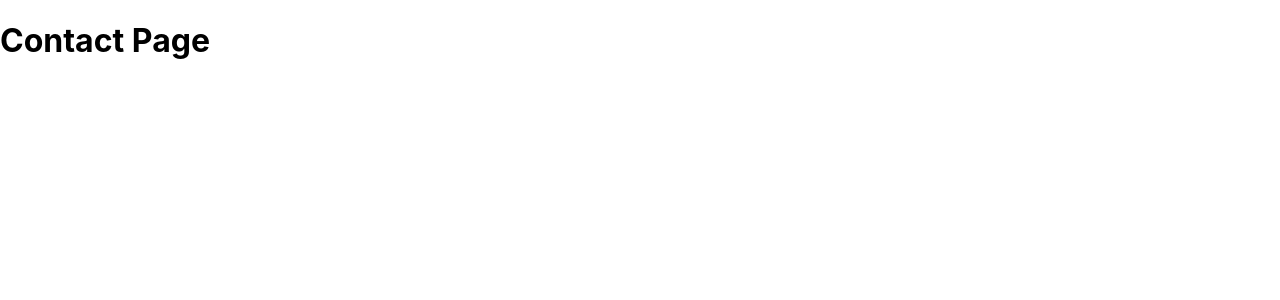
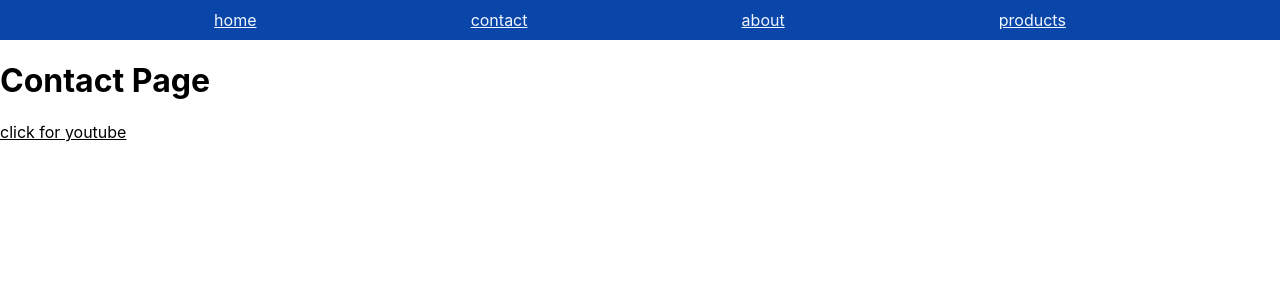
Before and after one commit to Shansudar/Manfree-react, a React (Create React App) app in the folder my-app/: page /contact in a window 1280 px wide. Shown: the top 300 px of the page. Built offline with nearby package versions, Linux system fonts and the light colour scheme.

Commit message:
creating navbar,navigating through link

```diff
--- /dev/null
+++ b/my-app/src/components/NavBar.jsx
@@ -0,0 +1,17 @@
+import React from "react";
+import { Link } from "react-router-dom";
+
+const routes = ["home", "contact", "about", "products"];
+const NavBar = () => {
+  return (
+    <nav>
+      {routes.map((item) => (
+        <Link className={`${item}`} to={`/${item}`}>
+          {item}
+        </Link>
+      ))}
+    </nav>
+  );
+};
+
+export default NavBar;
--- a/my-app/src/index.css
+++ b/my-app/src/index.css
@@ -11,3 +11,16 @@ code {
   font-family: source-code-pro, Menlo, Monaco, Consolas, 'Courier New',
     monospace;
 }
+nav{
+  display: flex;
+  justify-content: space-evenly;
+  background-color: rgb(10, 69, 169);
+  padding: 10px 0;
+
+}
+a{
+    color: aliceblue;
+}
+.contact-page a{
+  color: black;
+}
--- a/my-app/src/index.js
+++ b/my-app/src/index.js
@@ -9,10 +9,12 @@ import Home from "./pages/Home";
 import About from "./pages/About";
 import Contact from "./pages/Contact";
 import PageNotFound from "./pages/404";
+import NavBar from "./components/NavBar";
 const node = document.getElementById("root");
 const root = ReactDOM.createRoot(node);
 root.render(
   <BrowserRouter>
+    <NavBar />
     <Routes>
       <Route path="/" element={<App />} />
       <Route path="/home" element={<Home />} />
--- a/my-app/src/pages/Contact.jsx
+++ b/my-app/src/pages/Contact.jsx
@@ -1,7 +1,12 @@
 import React from "react";
 
 const Contact = () => {
-  return <h1>Contact Page</h1>;
+  return (
+    <div className="contact-page">
+      <h1>Contact Page</h1>
+      <a href="https://www.youtube.com/">click for youtube</a>
+    </div>
+  );
 };
 
 export default Contact;
--- a/my-app/src/pages/Home.jsx
+++ b/my-app/src/pages/Home.jsx
@@ -1,9 +1,14 @@
 import React from 'react'
+import { Link } from 'react-router-dom';
 
 const Home = () => {
   return (
-    <h1>Home Page</h1>
-  )
+    <>
+      <h1>Home Page</h1>
+      <Link to={'/contact'}>Contact</Link>
+      {/* <a href="/contact">Contact</a> */}
+    </>
+  );
 }
 
 export default Home
```
